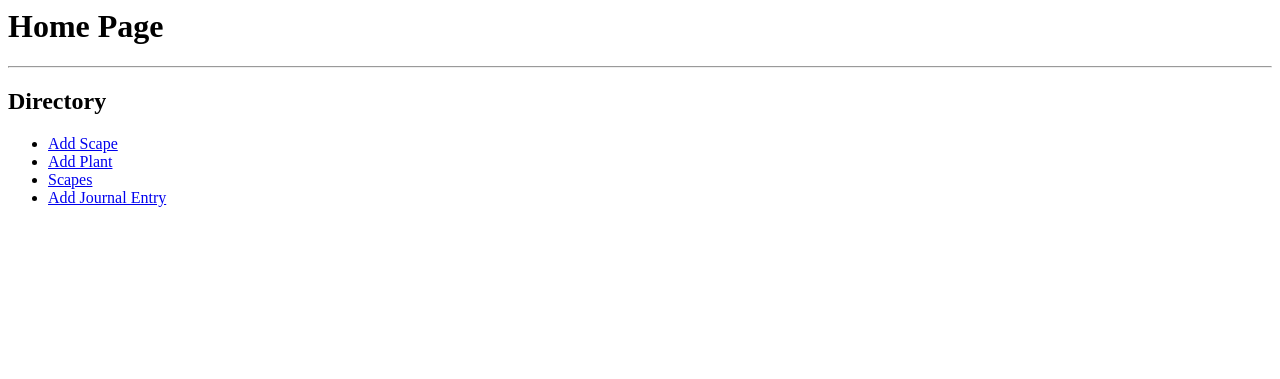
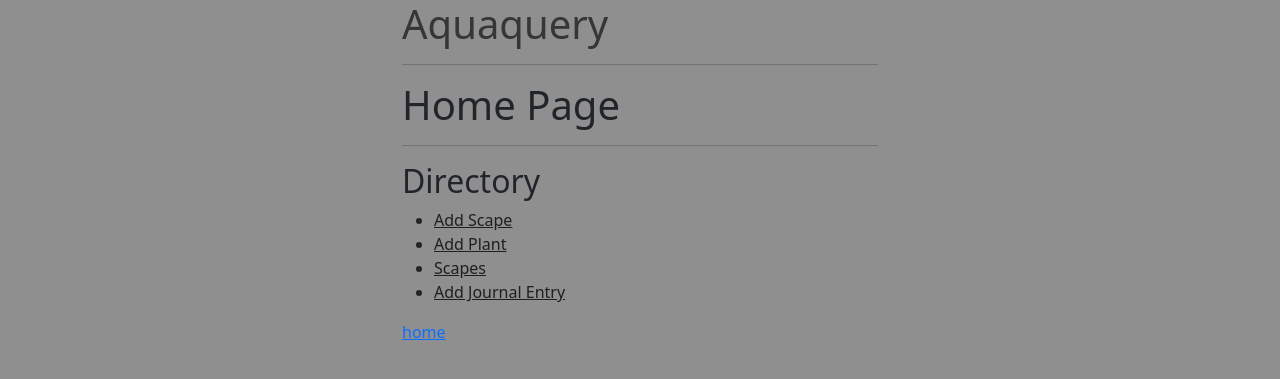
Before and after one commit to k1tig/aq4, a Django app: page / in a window 1280 px wide. Shown: the top 379 px of the page. Run offline with Django 5.2, Linux system fonts and the light colour scheme; some libraries are stand-ins or nearby versions.

```diff
--- a/catalog/templates/base_generic.html
+++ b/catalog/templates/base_generic.html
@@ -16,12 +16,13 @@
         {% block content %}
 
         {% endblock %}
-
+        <a href="{% url 'home' %}">home</a>
     </div>
     {% block scripts %}
 
     {% endblock %}
-    <a href="{% url 'home' %}">home</a>
+
+
     <script src="https://cdn.jsdelivr.net/npm/bootstrap@5.3.2/dist/js/bootstrap.bundle.min.js" integrity="sha384-C6RzsynM9kWDrMNeT87bh95OGNyZPhcTNXj1NW7RuBCsyN/o0jlpcV8Qyq46cDfL" crossorigin="anonymous"></script>
 </body>
 </html>
--- a/catalog/templates/home.html
+++ b/catalog/templates/home.html
@@ -1,18 +1,14 @@
-<html lang="en">
-<head>
-    <meta charset="UTF-8">
-    <meta name="viewport" content="width=device-width, initial-scale=1.0">
-    <title>Document</title>
-</head>
-<body>
+{% extends 'base_generic.html' %}
+
+    {% block content %}
     <h1>Home Page</h1>
+
     <hr>
     <h2>Directory</h2>
     <ul>
-        <li><a href="{% url 'add_scape' %}">Add Scape</a></li>
-        <li><a href="{% url 'add_plant' %}">Add Plant</a></li>
-        <li><a href="{% url 'list_scape' %}">Scapes</a></li>
-        <li><a href="{% url 'add_entry' %}">Add Journal Entry</a></li>
+        <li><a style="color: rgb(31, 31, 31);" href="{% url 'add_scape' %}">Add Scape</a></li>
+        <li><a style="color: rgb(31, 31, 31);" href="{% url 'add_plant' %}">Add Plant</a></li>
+        <li><a style="color: rgb(31, 31, 31);" href="{% url 'list_scape' %}">Scapes</a></li>
+        <li><a style="color: rgb(31, 31, 31);" href="{% url 'add_entry' %}">Add Journal Entry</a></li>
     </ul>
-</body>
-</html>
+    {% endblock %}
```
Also changed, not shown: catalog/templates/scape.html (+11 -7 lines).
